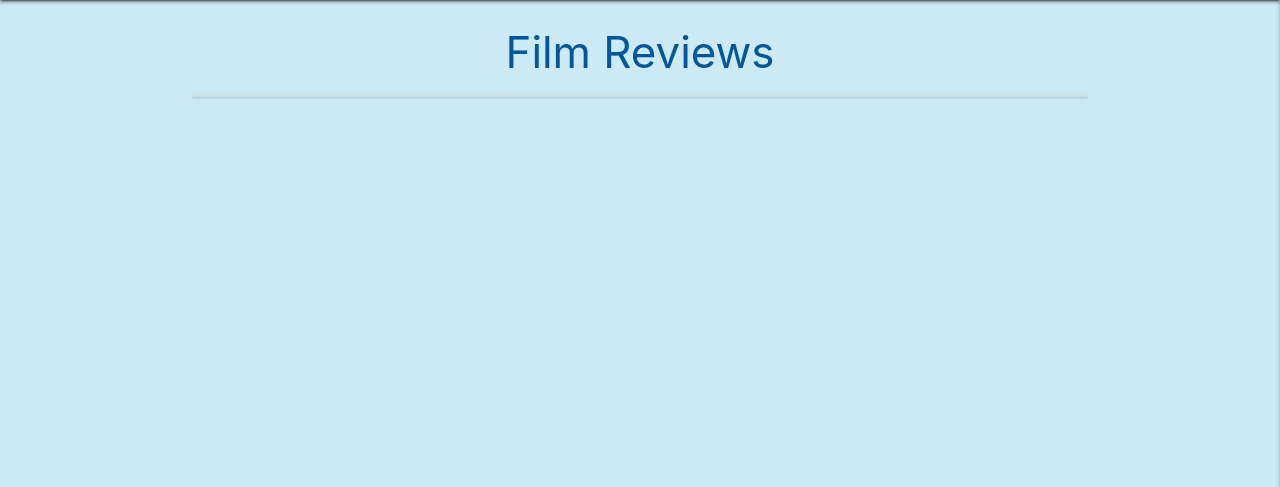
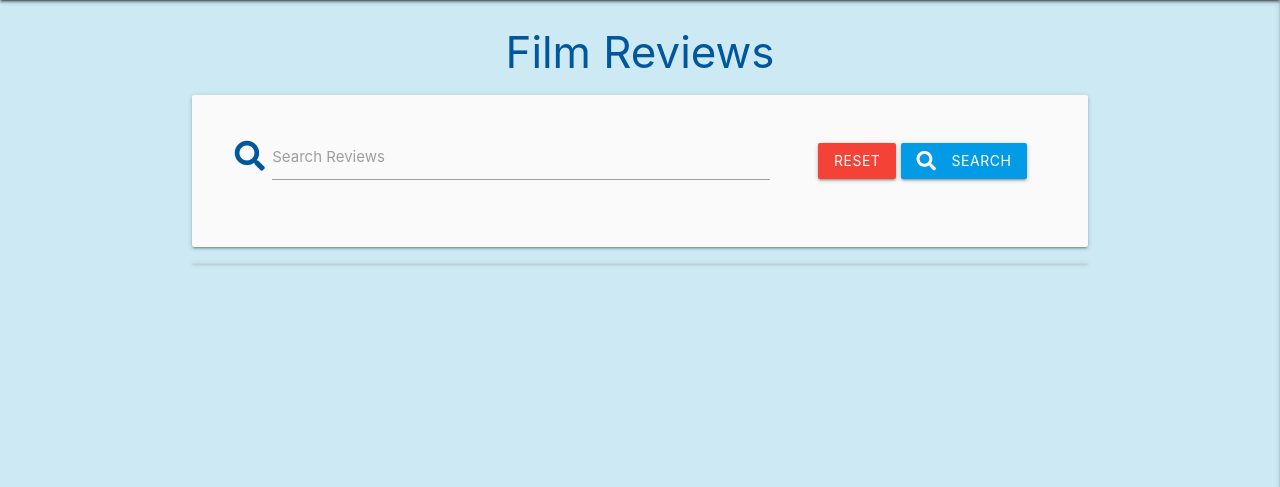
Before and after one commit to Code-Institute-Submissions/Mishsmelle-milestone-three_DecResub, a Flask app: page / in a window 1280 px wide. Shown: the part 64-551 px from the top of the page. Run offline with Flask 2, Linux system fonts and the light colour scheme; data that the repository does not hold is empty; some libraries are stand-ins or nearby versions.

Commit message:
added search bar and indexing functionality

```diff
--- a/app.py
+++ b/app.py
@@ -22,6 +22,13 @@ mongo = PyMongo(app)
 @app.route("/get_films")
 def get_films():
     films = mongo.db.films.find()
+    return render_template("theupshot.html", films=films)
+
+
+@app.route("/search", methods=["GET", "POST"])
+def search():
+    query = request.form.get("query")
+    films = list(mongo.db.films.find({"$text": {"$search": query}}))
     return render_template("theupshot.html", films=films)
 
 
@@ -125,7 +132,7 @@ def edit_film(film_id):
 
     if request.method == "POST":
         is_watchlist = "on" if request.form.get("is_watchlist") else "off"
-        submit= {
+        submit = {
             "genre_name": request.form.get("genre_name"),
             "film_title": request.form.get("film_title"),
             "review": request.form.get("review"),
@@ -139,6 +146,7 @@ def edit_film(film_id):
     genres = mongo.db.genres.find().sort("genre_name", 1)
     return render_template("edit_film.html", film=film, genres=genres)
 
+
 @app.route("/delete_film/<film_id>")
 def delete_film(film_id):
     mongo.db.films.remove({"_id": ObjectId(film_id)})
@@ -146,7 +154,6 @@ def delete_film(film_id):
     return redirect(url_for("get_films"))
 
 
-
 if __name__ == "__main__":
     app.run(host=os.environ.get("IP"),
             port=int(os.environ.get("PORT")),
--- a/templates/theupshot.html
+++ b/templates/theupshot.html
@@ -2,6 +2,25 @@
 {% block content %}
 
 <h3 class="light-blue-text text-darken-4 center-align">Film Reviews</h3>
+
+<div class="row card-panel grey lighten-5">
+    <form action="{{ url_for('search') }}" method="post" class="col s12">
+        <div class="row valign-wrapper center-align">
+            <div class="input-field col s12 m8">
+                <i class="fas fa-search prefix light-blue-text text-darken-4"></i>
+                <input type="text" name="query" id="query" minlength="3" class="validate" required>
+                <label for="query">Search Reviews</label>
+            </div>
+            <div class="col s12 m4">
+                <a href="{{ url_for('get_films') }}" class="red btn text-shadow">Reset</a>
+                <button type="submit" class="light-blue darken-1 btn text-shadow">
+                    <i class="fas fa-search left"></i> Search
+                </button>
+            </div>
+        </div>
+    </form>
+</div>
+
 
 <ul class="collapsible">
     {% for film in films %}
```
